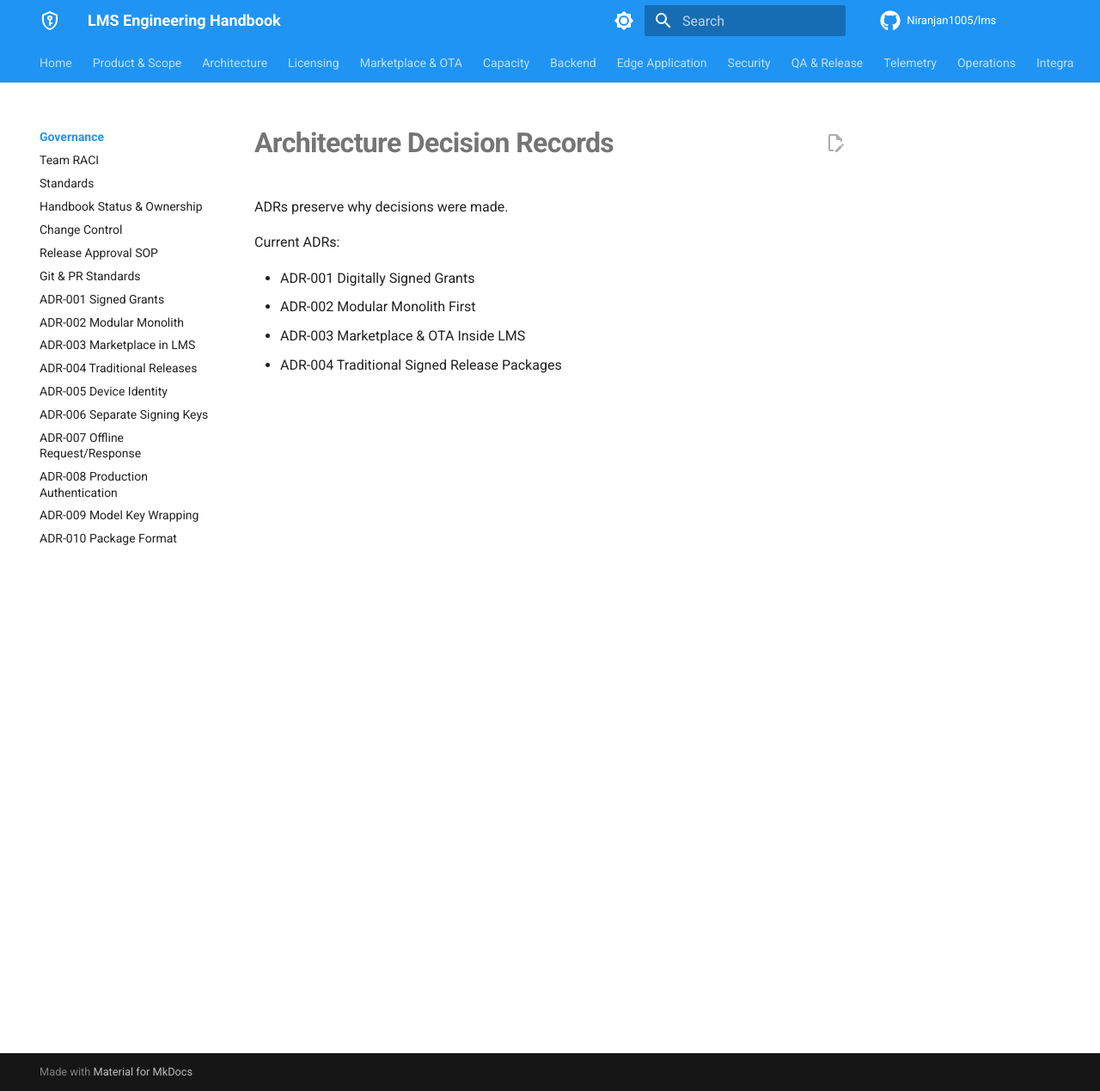
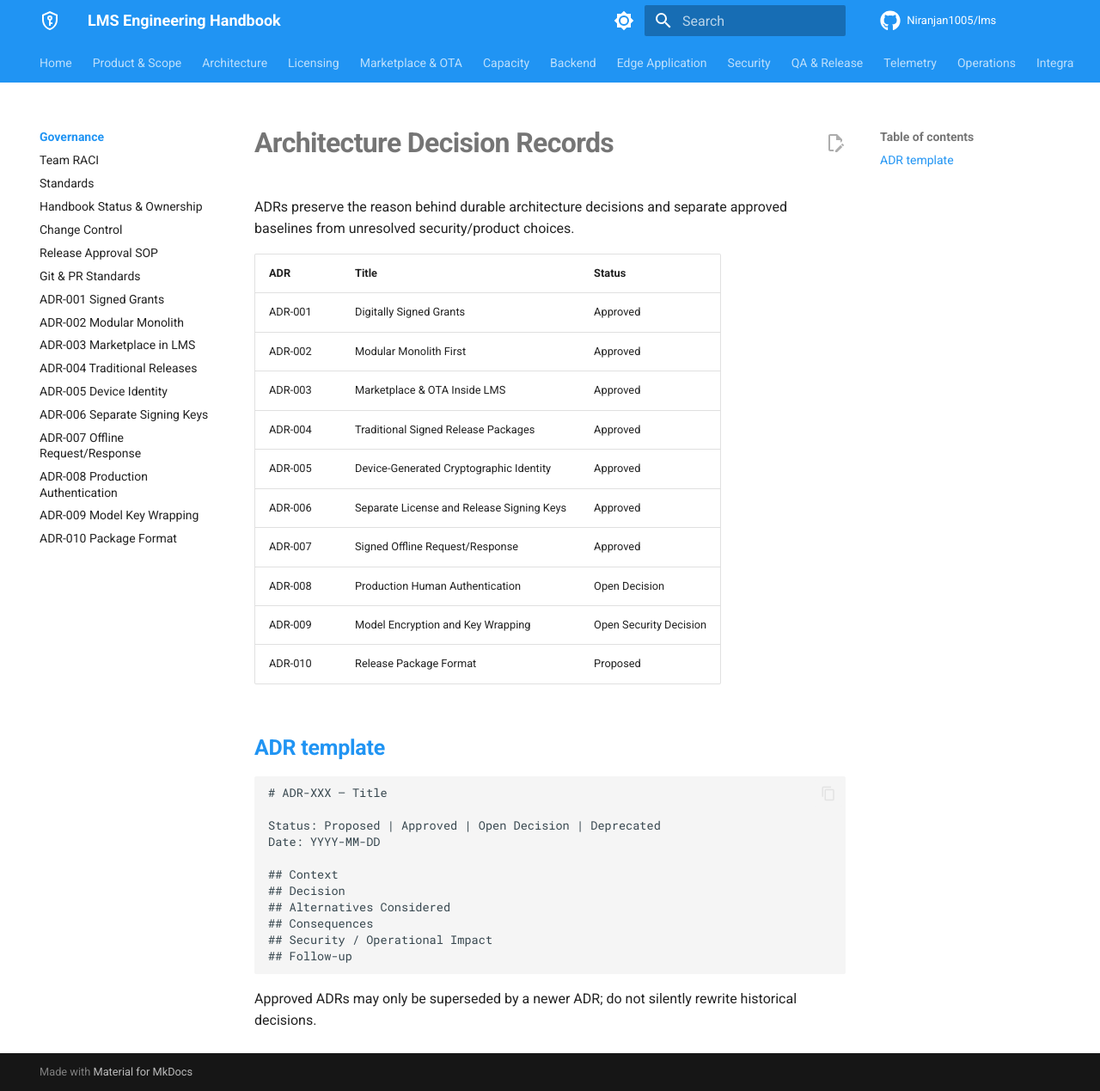
Before and after one commit to Niranjan1005/lms, an MkDocs documentation site: the page built from docs/adr/index.md, in a window 1280 px wide and 1269 px high. Shown: the whole window at 86% size. Built offline with MkDocs 1.6.1 and Material for MkDocs 9.7.7, drawn with Linux system fonts in a browser that asks for light colours; comment, search, counter and statistics services are not loaded.

Commit message:
docs: finalize governance docs/adr/index.md

```diff
--- a/docs/adr/index.md
+++ b/docs/adr/index.md
@@ -1,10 +1,34 @@
 # Architecture Decision Records
 
-ADRs preserve why decisions were made.
+ADRs preserve the reason behind durable architecture decisions and separate approved baselines from unresolved security/product choices.
 
-Current ADRs:
+| ADR | Title | Status |
+|---|---|---|
+| ADR-001 | Digitally Signed Grants | Approved |
+| ADR-002 | Modular Monolith First | Approved |
+| ADR-003 | Marketplace & OTA Inside LMS | Approved |
+| ADR-004 | Traditional Signed Release Packages | Approved |
+| ADR-005 | Device-Generated Cryptographic Identity | Approved |
+| ADR-006 | Separate License and Release Signing Keys | Approved |
+| ADR-007 | Signed Offline Request/Response | Approved |
+| ADR-008 | Production Human Authentication | Open Decision |
+| ADR-009 | Model Encryption and Key Wrapping | Open Security Decision |
+| ADR-010 | Release Package Format | Proposed |
 
-- ADR-001 Digitally Signed Grants
-- ADR-002 Modular Monolith First
-- ADR-003 Marketplace & OTA Inside LMS
-- ADR-004 Traditional Signed Release Packages
+## ADR template
+
+~~~text
+# ADR-XXX — Title
+
+Status: Proposed | Approved | Open Decision | Deprecated
+Date: YYYY-MM-DD
+
+## Context
+## Decision
+## Alternatives Considered
+## Consequences
+## Security / Operational Impact
+## Follow-up
+~~~
+
+Approved ADRs may only be superseded by a newer ADR; do not silently rewrite historical decisions.
```
